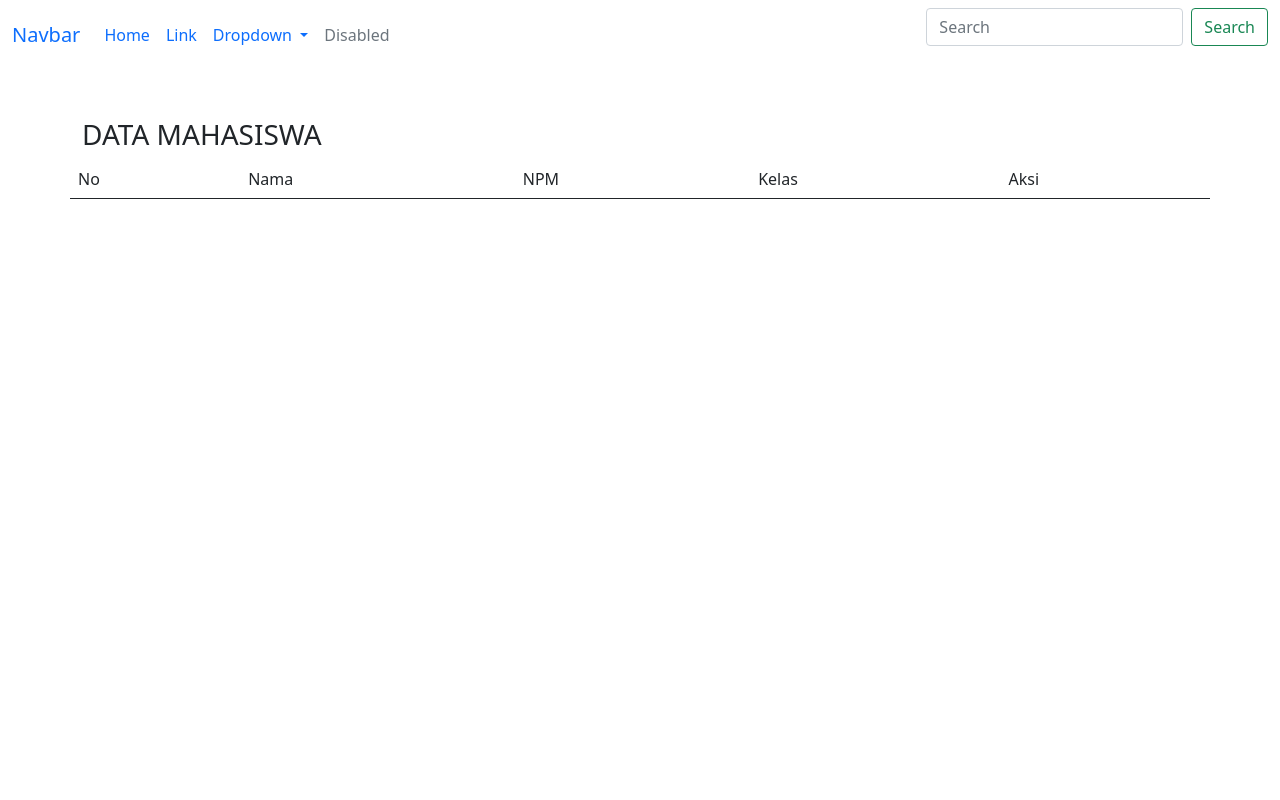
After one commit to MAbdiFirdaus/prak-web-lanjut-2117051031, a CodeIgniter 4 app: template app/Views/list_user.php in a window 1280 px wide. The commit adds this page. Run offline with PHP 8.4 and a stand-in for CodeIgniter, Linux system fonts and the light colour scheme; the template is opened without the code that fills it, so the values that code supplies are empty; some libraries are stand-ins or nearby versions.

Commit message:
update table

```diff
--- a/app/Config/Routes.php
+++ b/app/Config/Routes.php
@@ -11,3 +11,4 @@ $routes->get('/', 'Home::index');
 $routes->get('/user/profile',[UserController::class,'profile']);
 $routes->get('/user/create',[UserController::class,'create']);
 $routes->post('/user/store',[UserController::class,'store']);
+$routes->get('/user', 'UserController::index');
--- a/app/Models/KelasModel.php
+++ b/app/Models/KelasModel.php
@@ -38,4 +38,8 @@ class KelasModel extends Model
     protected $afterFind      = [];
     protected $beforeDelete   = [];
     protected $afterDelete    = [];
+
+    public function getKelas(){
+        return $this->findAll();
+    }
 }
--- a/app/Models/UserModel.php
+++ b/app/Models/UserModel.php
@@ -43,4 +43,9 @@ class UserModel extends Model
     public function saveUser($data){
         $this->insert($data);
     }
+
+    public function getUser(){
+        return $this->join('kelas', 'kelas.id=user.id_kelas')->findAll();
+    }
+
 }
--- /dev/null
+++ b/app/Views/layouts/app.php
@@ -0,0 +1,49 @@
+<html lang="en">
+<head>
+    <meta charset="UTF-8">
+    <meta name="viewport" content="width=device-width, initial-scale=1.0">
+    <title><?=$title?></title>
+    <link href="https://cdn.jsdelivr.net/npm/bootstrap@5.0.2/dist/css/bootstrap.min.css" rel="stylesheet" integrity="sha384-EVSTQN3/azprG1Anm3QDgpJLIm9Nao0Yz1ztcQTwFspd3yD65VohhpuuCOmLASjC" crossorigin="anonymous">
+</head>
+<body>
+
+    <nav class="navbar navbar-expand-lg bg-body-tertiary">
+  <div class="container-fluid">
+    <a class="navbar-brand" href="#">Navbar</a>
+    <button class="navbar-toggler" type="button" data-bs-toggle="collapse" data-bs-target="#navbarSupportedContent" aria-controls="navbarSupportedContent" aria-expanded="false" aria-label="Toggle navigation">
+      <span class="navbar-toggler-icon"></span>
+    </button>
+    <div class="collapse navbar-collapse" id="navbarSupportedContent">
+      <ul class="navbar-nav me-auto mb-2 mb-lg-0">
+        <li class="nav-item">
+          <a class="nav-link active" aria-current="page" href="#">Home</a>
+        </li>
+        <li class="nav-item">
+          <a class="nav-link" href="#">Link</a>
+        </li>
+        <li class="nav-item dropdown">
+          <a class="nav-link dropdown-toggle" href="#" role="button" data-bs-toggle="dropdown" aria-expanded="false">
+            Dropdown
+          </a>
+          <ul class="dropdown-menu">
+            <li><a class="dropdown-item" href="#">Action</a></li>
+            <li><a class="dropdown-item" href="#">Another action</a></li>
+            <li><hr class="dropdown-divider"></li>
+            <li><a class="dropdown-item" href="#">Something else here</a></li>
+          </ul>
+        </li>
+        <li class="nav-item">
+          <a class="nav-link disabled" aria-disabled="true">Disabled</a>
+        </li>
+      </ul>
+      <form class="d-flex" role="search">
+        <input class="form-control me-2" type="search" placeholder="Search" aria-label="Search">
+        <button class="btn btn-outline-success" type="submit">Search</button>
+      </form>
+    </div>
+  </div>
+</nav>
+<?= $this->renderSection('content') ?>
+    <!-- <script src>"...</script> -->
+</body>
+</html>
--- /dev/null
+++ b/app/Views/list_user.php
@@ -0,0 +1,39 @@
+<?= $this->extend('layouts/app') ?>
+
+<?= $this->section('content') ?>
+<div class="container">
+  <div class="row">
+    <h3 class="mt-5">DATA MAHASISWA</h3>
+    <table class="table table-striped">
+      <thead>
+        <tr>
+          <td>No</td>
+          <td>Nama</td>
+          <td>NPM</td>
+          <td>Kelas</td>
+          <td>Aksi</td>
+        </tr>
+      </thead>
+      <tbody>
+        <?php
+        $no = 1;
+        foreach ($users as $user) { ?>
+          <tr>
+            <td><?= $no++ ?></td>
+            <td><?= $user['nama'] ?></td>
+            <td><?= $user['npm'] ?></td>
+            <td><?= $user['nama_kelas'] ?></td>
+            <td>
+              <a class="btn btn-primary" href="">Detail</a>
+              <a class="btn btn-warning" href="">Edit</a>
+              <a class="btn btn-danger" href="">Hapus</a>
+
+            </td>
+          </tr>
+        <?php }
+        ?>
+      </tbody>
+    </table>
+  </div>
+</div>
+<?= $this->endSection() ?>
```
Also changed, not shown: app/Controllers/UserController.php (+22 -23 lines), app/Views/create_user.php (+9 -9 lines).
